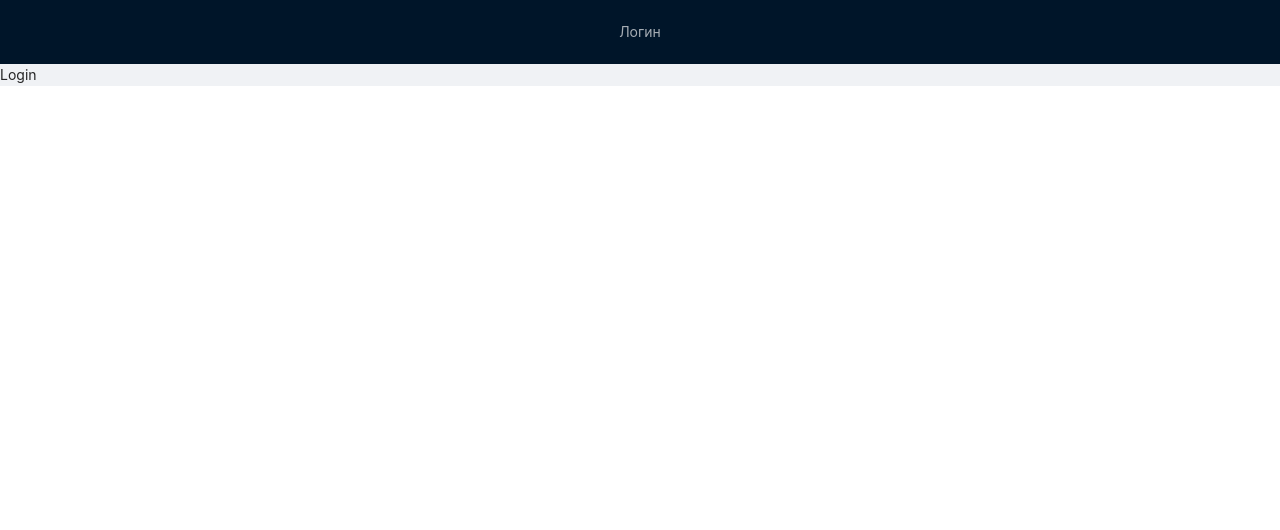
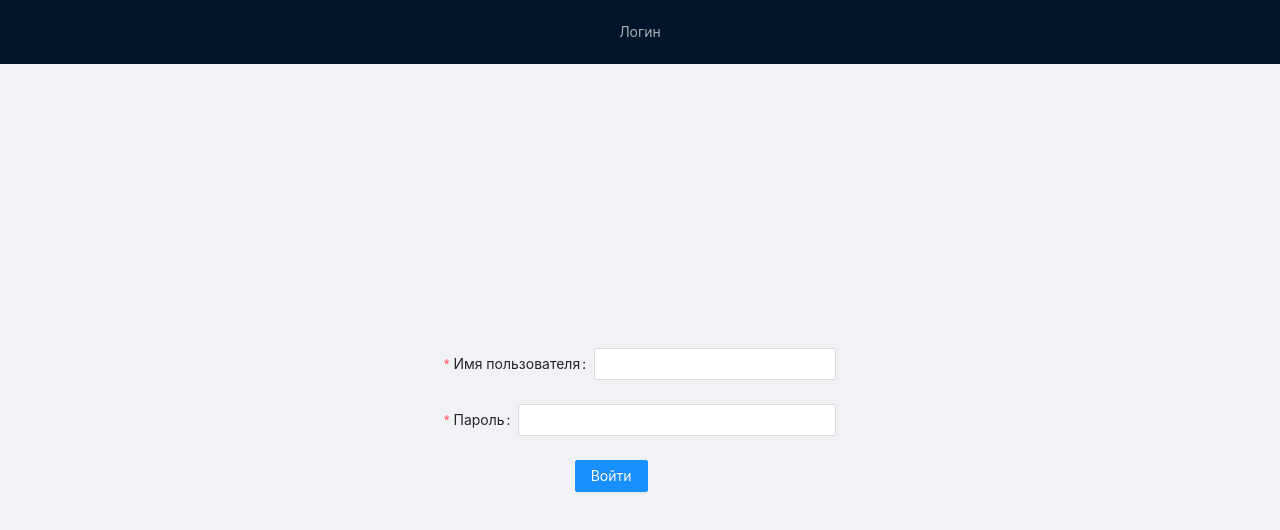
Before and after one commit to Jonnynsk/frontend-practice, a React (Create React App) app: page /login in a window 1280 px wide. Shown: the top 530 px of the page. Built offline with nearby package versions, Linux system fonts and the light colour scheme.

Commit message:
auth form

```diff
--- a/src/App.css
+++ b/src/App.css
@@ -1 +1,5 @@
 @import '~antd/dist/antd.css';
+
+.h100 {
+  height: calc(100vh - 64px);
+}
--- /dev/null
+++ b/src/components/LoginForm.tsx
@@ -0,0 +1,33 @@
+import { FC } from 'react'
+import { Button, Form, Input } from 'antd'
+import { rules } from '../utils/rules';
+
+const LoginForm: FC = () => {
+    return (
+        <Form>
+            <Form.Item
+                label='Имя пользователя'
+                name='username'
+                rules={[rules.required('Введите имя пользователя!')]}
+            >
+                <Input />
+            </Form.Item>
+            <Form.Item
+                label='Пароль'
+                name='password'
+                rules={[rules.required('Введите пароль!')]}
+            >
+                <Input />
+            </Form.Item>
+            <Form.Item
+                wrapperCol={{ offset: 8, span: 16 }}
+            >
+                <Button type='primary' htmlType='submit'>
+                    Войти
+                </Button>
+            </Form.Item>
+        </Form>
+    );
+};
+
+export default LoginForm;
--- a/src/pages/Login.tsx
+++ b/src/pages/Login.tsx
@@ -1,10 +1,13 @@
 import { FC } from 'react'
-import { Layout } from 'antd'
+import { Layout, Row } from 'antd'
+import LoginForm from '../components/LoginForm'
 
 const Login: FC = () => {
     return (
         <Layout>
-            Login
+            <Row justify='center' align='middle' className='h100'>
+                <LoginForm />
+            </Row>
         </Layout>
     )
 }
--- /dev/null
+++ b/src/utils/rules.ts
@@ -0,0 +1,7 @@
+
+export const rules = {
+    required: (message: string) => ({
+        required: true,
+        message
+    })
+}
```
